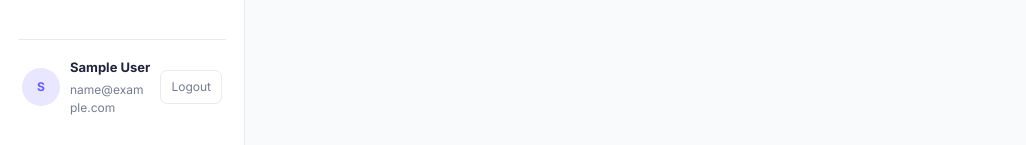
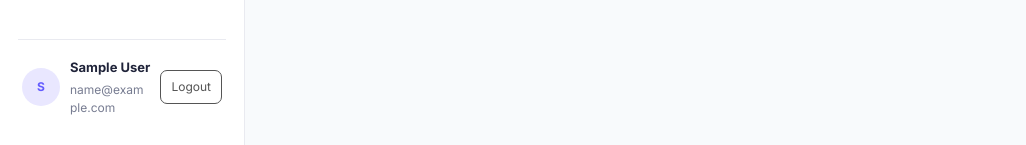
Before and after one commit to Gaurav-Kurude/FSP1_Assignment-Frontend, a React app: page /settings in a window 1280 px wide. Shown: the part 655-800 px from the top of the page, without its empty margins (0-1026 px from the left). Built offline with nearby package versions, Linux system fonts and the light colour scheme; no server answers; sample sign-in values are in the browser's storage; the HTML template or start-up script is replaced by a standard one.

Commit message:
Workasana Frontend

```diff
--- a/src/App.css
+++ b/src/App.css
@@ -1709,16 +1709,16 @@
 .sidebar-logout-button {
   flex-shrink: 0;
   padding: 7px 10px;
-  border: 1px solid #e9eaf0;
+  border: 1px solid #555555;
   border-radius: 7px;
   background: #fff;
-  color: #777c91;
+  color: #555555;
   font-size: 12px;
   cursor: pointer;
 }
 
 .sidebar-logout-button:hover {
-  background: #4a4a4a;
+  background: #555555;
   color: #f4f4f8;
-  border-color: #4a4a4a;
-}
+  border-color: #555555;
+}
```
